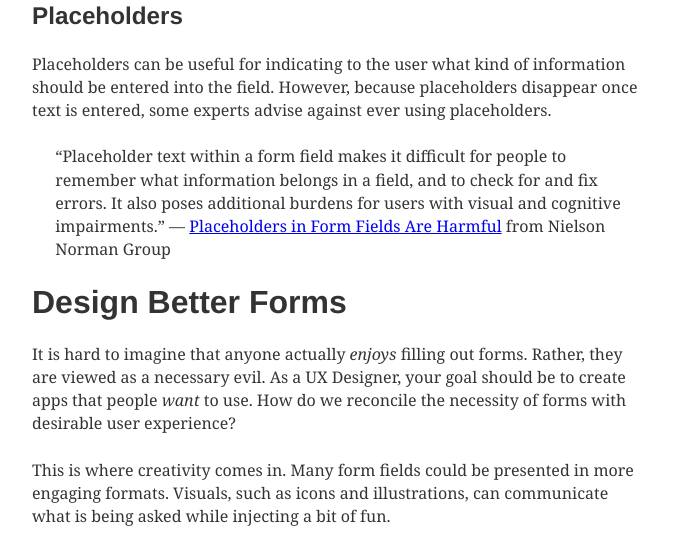
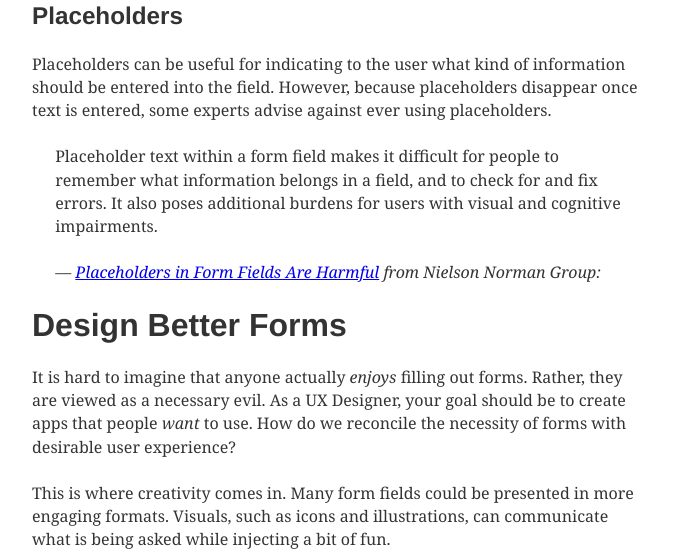
Before and after one commit to nolastan/kurriculum, a Gatsby site: page /forms in a window 1280 px wide. Shown: the part 5852-6407 px from the top of the page, without its empty margins (146-824 px from the left). Built offline with nearby package versions, Linux system fonts and the light colour scheme; Gatsby itself is replaced by a stand-in of ours; some packages are replaced by stand-ins of ours.

Commit message:
Update Lessons “forms”

```diff
--- a/lessons/forms.md
+++ b/lessons/forms.md
@@ -89,7 +89,9 @@ The goal of a label is to communicate to the user what information they need to
 
 Placeholders can be useful for indicating to the user what kind of information should be entered into the field. However, because placeholders disappear once text is entered, some experts advise against ever using placeholders.
 
-> “Placeholder text within a form field makes it difficult for people to remember what information belongs in a field, and to check for and fix errors. It also poses additional burdens for users with visual and cognitive impairments.” — [Placeholders in Form Fields Are Harmful](https://www.nngroup.com/articles/form-design-placeholders/) from Nielson Norman Group
+> Placeholder text within a form field makes it difficult for people to remember what information belongs in a field, and to check for and fix errors. It also poses additional burdens for users with visual and cognitive impairments.
+>
+> <cite>— [Placeholders in Form Fields Are Harmful](https://www.nngroup.com/articles/form-design-placeholders/) from Nielson Norman Group:</cite>
 
 # Design Better Forms
 
```
